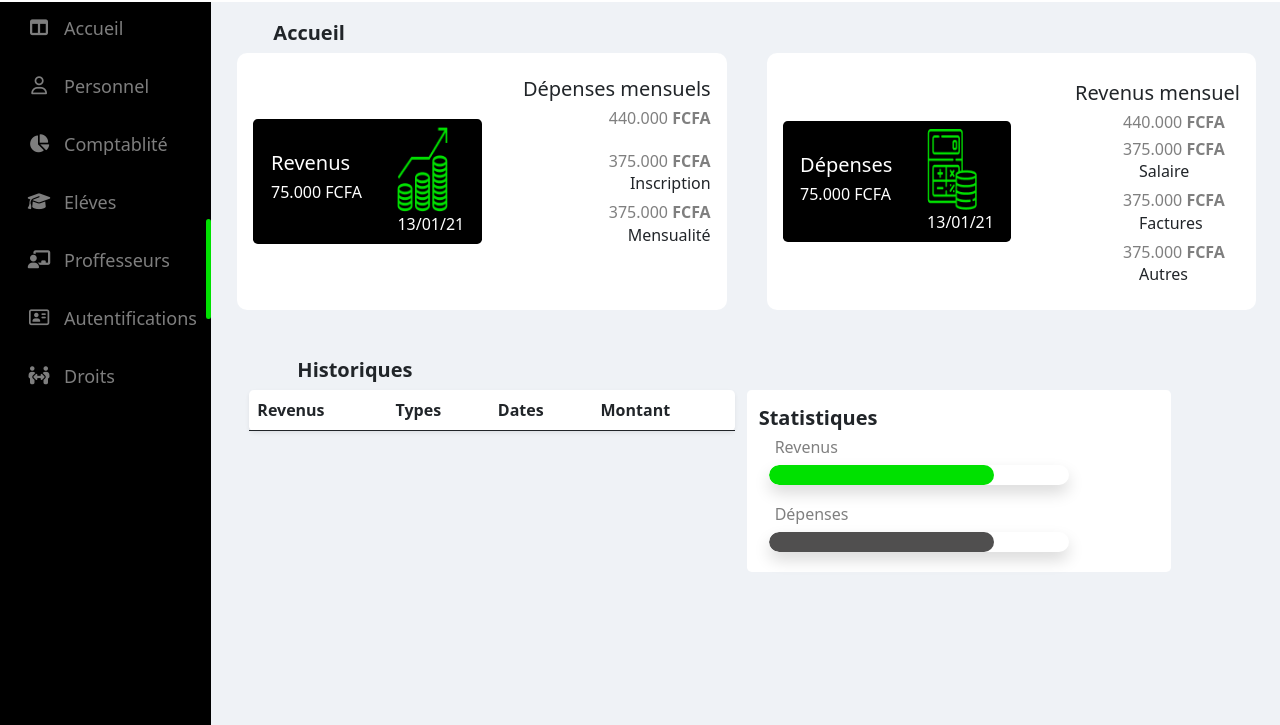
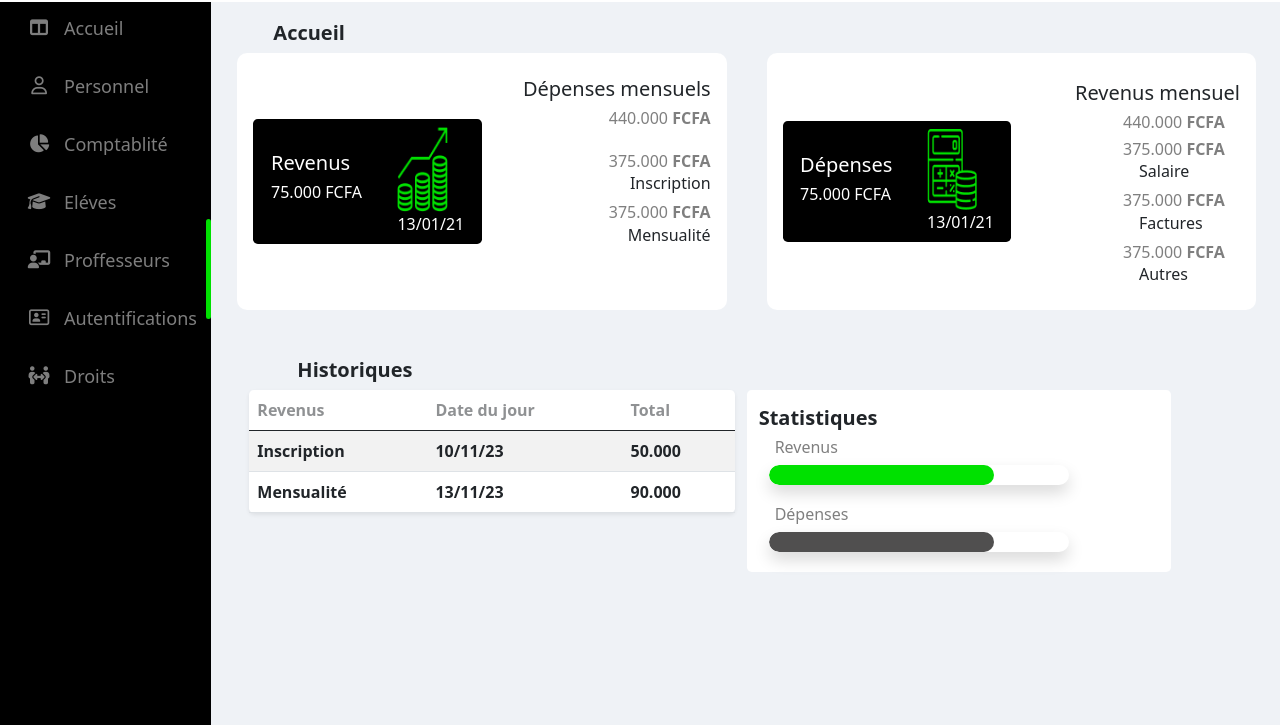
Before and after one commit to mbayeseck28/validationAtelierJavaScript, a website with bundled scripts: page dist/pages/accueil/acceuil.html in a window 1280 px wide. Shown: the part 75-800 px from the top of the page. Built offline with nearby package versions, Linux system fonts and the light colour scheme; some packages are replaced by stand-ins of ours.

Commit message:
recup acceuil

```diff
--- a/dist/pages/accueil/acceuil.html
+++ b/dist/pages/accueil/acceuil.html
@@ -92,8 +92,7 @@
             class="fa-regular fa-bell mt-1"
             data-bs-toggle="offcanvas"
             data-bs-target="#offcanvasRight"
-            aria-controls="offcanvasRight"
-          ></i>
+            aria-controls="offcanvasRight"></i>
 
 
           <div
@@ -325,17 +324,26 @@
               <div class="row">
                 <div class="col-md-6">
                   <table
-                    class="table bg-white rounded-3 shadow-sm table-striped table-hover"
-                  >
-                    <thead>
+                    class="table bg-white rounded-3 shadow-sm table-striped table-hover">
+                    <thead class="opacity-50">
                       <tr>
                         <th scope="col">Revenus</th>
-                        <th scope="col">Types</th>
-                        <th scope="col">Dates</th>
-                        <th scope="col">Montant</th>
+                        <th scope="col">Date du jour</th>
+                        <th scope="col">Total</th>
                       </tr>
                     </thead>
-                    <tbody></tbody>
+                    <tbody>
+                      <tr>
+                        <th>Inscription</th>
+                        <th>10/11/23</th>
+                        <th>50.000</th>
+                      </tr>
+                      <tr>
+                        <th>Mensualité</th>
+                        <th>13/11/23</th>
+                        <th>90.000</th>
+                      </tr>
+                    </tbody>
                   </table>
                 </div>
                 <div class="col-md-5 bg-white rounded-3">
```
